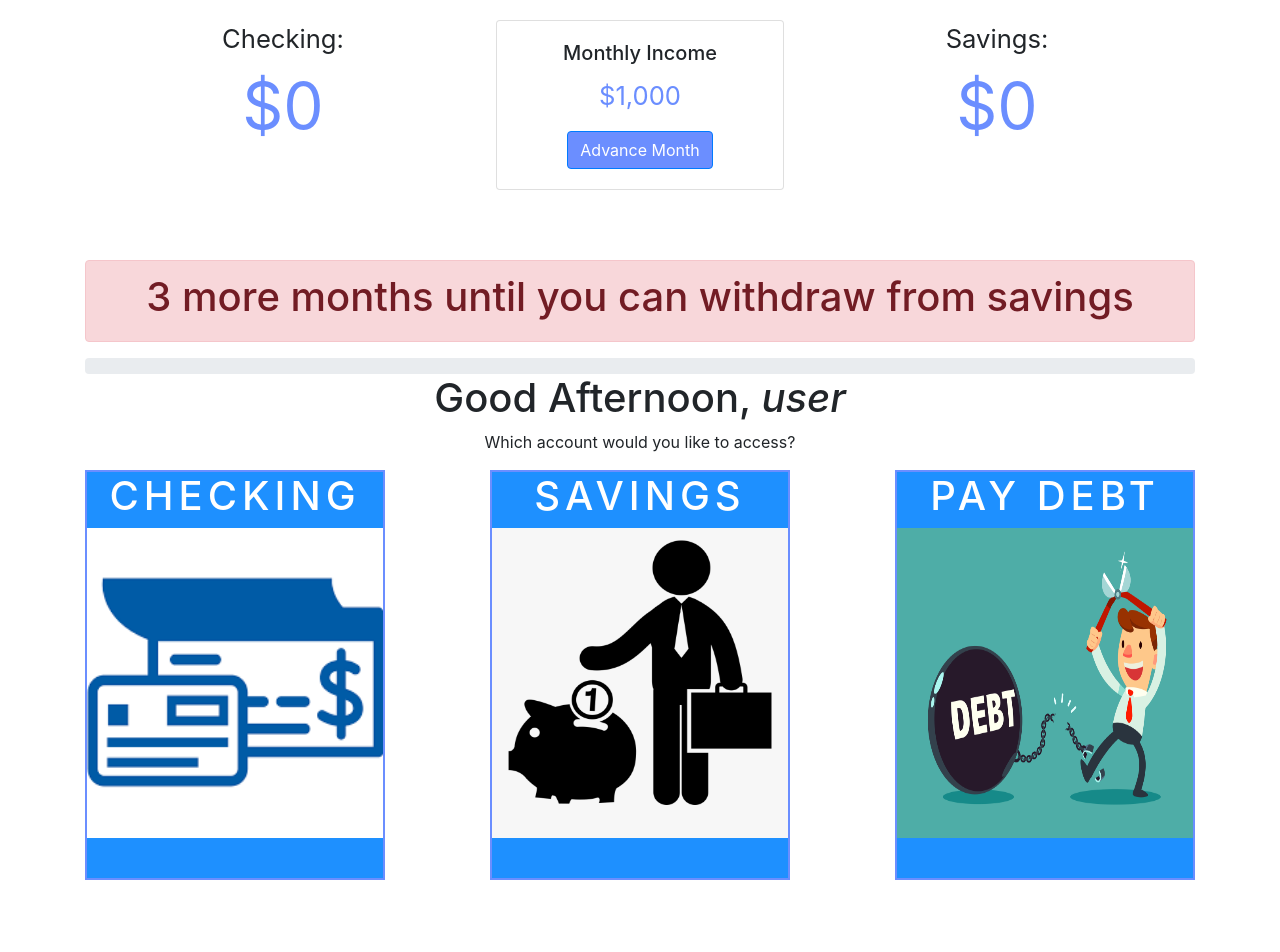
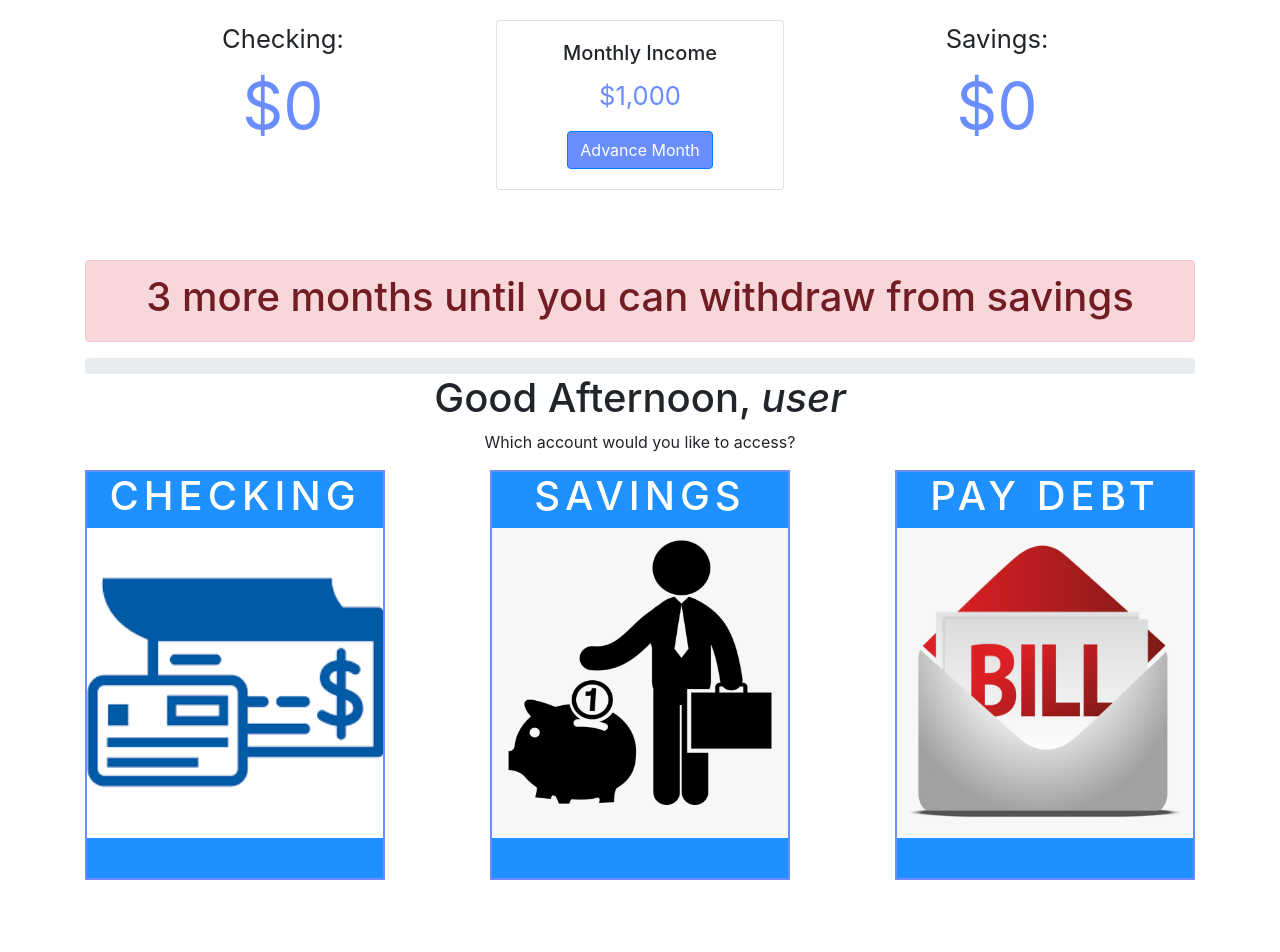
Before and after one commit to rigrergl/Financial-Atlas, a React (Create React App) app: page /monthlyView in a window 1280 px wide. Shown: the top 952 px of the page. Built offline with nearby package versions, Linux system fonts and the light colour scheme.

Commit message:
Added new card tto bills instead of debt

```diff
--- a/src/components/MonthlyView/CardFlip.js
+++ b/src/components/MonthlyView/CardFlip.js
@@ -43,13 +43,13 @@ const CardFlip = () => {
             <div className="flip-card-front">
               <h1>Pay Debt</h1>
               <img
-                src="/debt.jpg"
+                src="/bills.png"
                 alt="Avatar"
                 style={{ width: "296px", height: "310px", marginLeft: "0" }}
               />
             </div>
             <div className="flip-card-back">
-              <Transfer destination="debt" />
+              <Transfer destination="Bills" />
             </div>
           </div>
         </div>
```
Also changed, not shown: public/bills.png (added).
